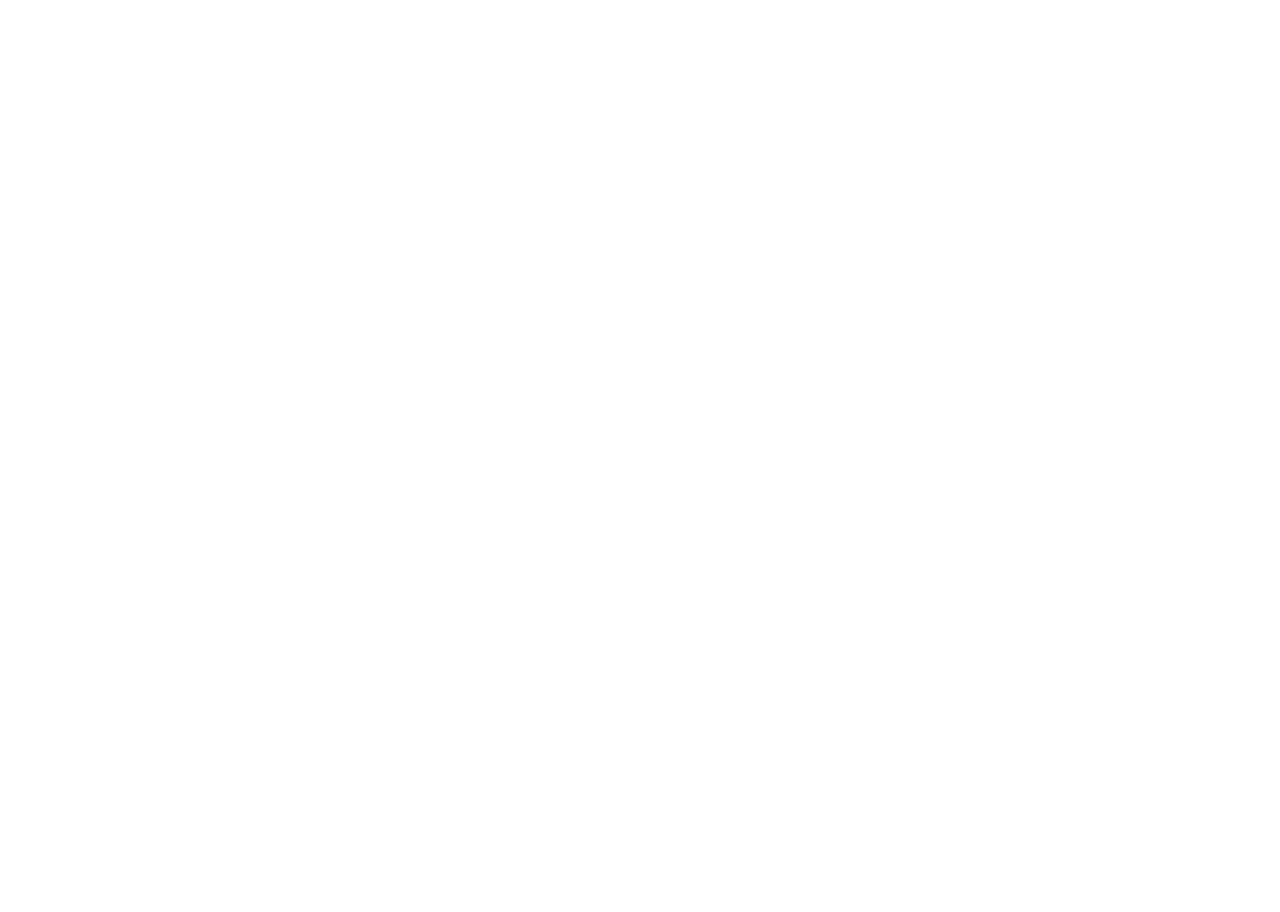
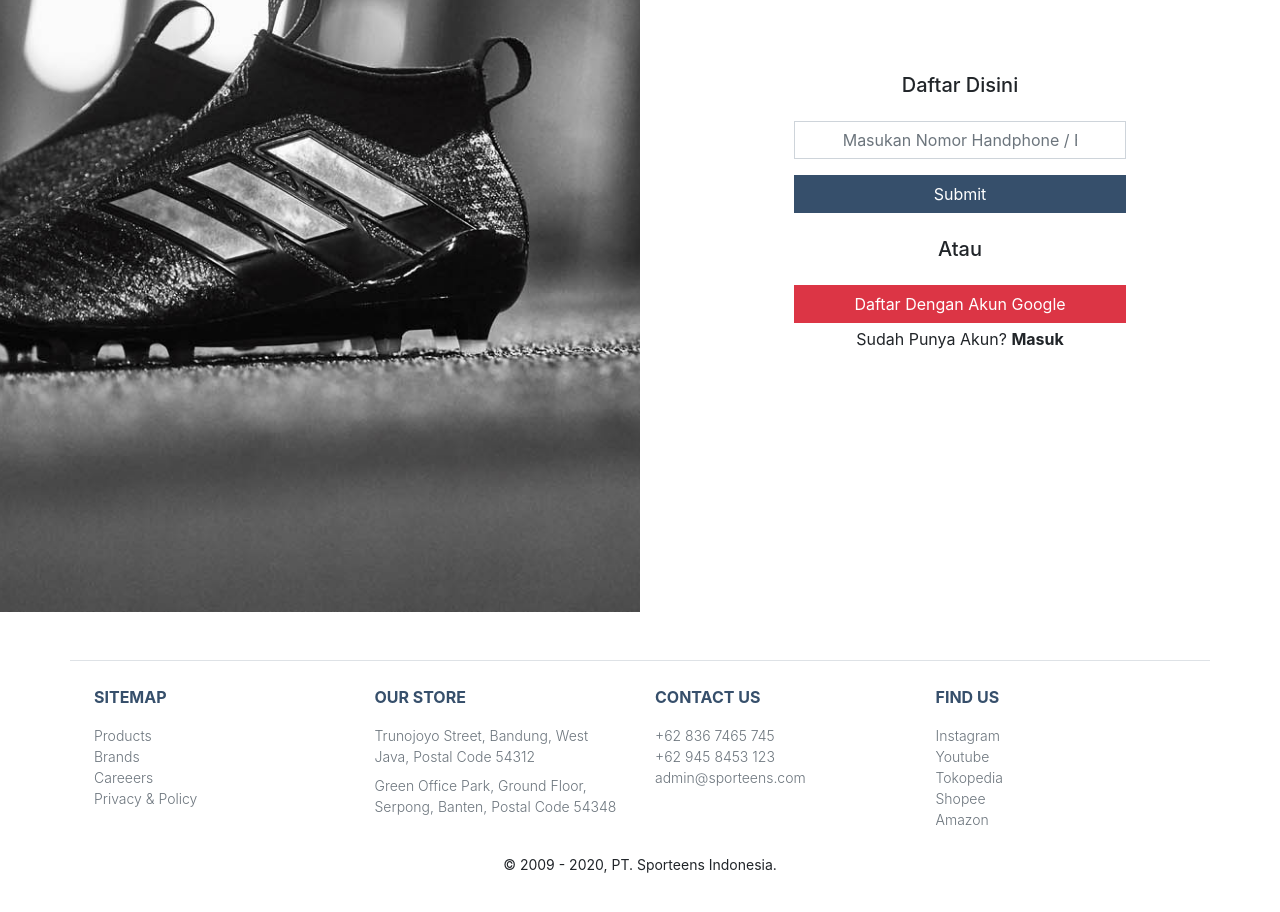
Before and after one commit to jamaludinfikrii/sporteens, a React (Create React App) app: page /register in a window 1280 px wide. Shown: the part 260-1172 px from the top of the page. Before the commit the page ends 800 px from the top, so only its background shows below. Built offline with nearby package versions, Linux system fonts and the light colour scheme.

Commit message:
validator

```diff
--- a/src/App.js
+++ b/src/App.js
@@ -8,6 +8,8 @@
 import ListProducts from './pages/ListProducts'
 import Brands from './pages/Brands'
 import Cart from './pages/Cart'
+import Register from './pages/Register'
+import Footer from './components/Footer'
 //
 
 export class App extends Component {
@@ -22,7 +24,9 @@
           <Route path='/products' component={ListProducts} />
           <Route path='/brands' component={Brands} />
           <Route path='/carts' component={Cart} />
+          <Route path='/register' component={Register} />
         </Switch>
+        <Footer/>
       </div>
       </BrowserRouter>
     )
--- /dev/null
+++ b/src/components/Footer.jsx
@@ -0,0 +1,53 @@
+import React from 'react'
+
+function Footer (){
+    return(
+        <div className="py-5 px-3">
+                    <div className="container border-top p-4">
+
+                        <div className="row">
+                            <div className="col-md-3">
+                                <p className='sporteens-main-dark font-weight-bold p-0 m-0'> SITEMAP </p>
+                                <p className='text-secondary font-weight-light sporteens-font-14 p-0 m-0 mt-3'> Products </p>
+                                <p className='text-secondary font-weight-light sporteens-font-14 p-0 m-0'> Brands </p>
+                                <p className='text-secondary font-weight-light sporteens-font-14 p-0 m-0'> Careeers </p>
+                                <p className='text-secondary font-weight-light sporteens-font-14 p-0 m-0'> Privacy & Policy </p>
+                            </div>
+
+                            <div className="col-md-3">
+                                <p className='sporteens-main-dark font-weight-bold p-0 m-0'> OUR STORE </p>
+                                <p className='text-secondary font-weight-light sporteens-font-14 p-0 m-0 mt-3'> Trunojoyo Street, Bandung, West Java, Postal Code 54312 </p>
+                                <p className='text-secondary font-weight-light sporteens-font-14 p-0 m-0 mt-2'> Green Office Park, Ground Floor, Serpong, Banten, Postal Code 54348 </p>
+
+                            </div>
+
+                            <div className="col-md-3">
+                                <p className='sporteens-main-dark font-weight-bold p-0 m-0'> CONTACT US </p>
+                                <p className='text-secondary font-weight-light sporteens-font-14 p-0 m-0 mt-3'>+62 836 7465 745</p>
+                                <p className='text-secondary font-weight-light sporteens-font-14 p-0 m-0'>+62 945 8453 123</p>
+                                <p className='text-secondary font-weight-light sporteens-font-14 p-0 m-0'>admin@sporteens.com</p>
+
+                            </div>
+
+                            <div className="col-md-3">
+                                <p className='sporteens-main-dark font-weight-bold p-0 m-0'> FIND US </p>
+                                <p className='text-secondary font-weight-light sporteens-font-14 p-0 m-0 mt-3'>Instagram</p>
+                                <p className='text-secondary font-weight-light sporteens-font-14 p-0 m-0'>Youtube</p>
+                                <p className='text-secondary font-weight-light sporteens-font-14 p-0 m-0'>Tokopedia</p>
+                                <p className='text-secondary font-weight-light sporteens-font-14 p-0 m-0'>Shopee</p>
+                                <p className='text-secondary font-weight-light sporteens-font-14 p-0 m-0'>Amazon</p>
+
+                            </div>
+                        </div>
+
+                        <div className='text-center mt-4 sporteens-font-14'>
+                            © 2009 - 2020, PT. Sporteens Indonesia.
+                        </div>
+
+                    </div>
+
+                </div>
+    )
+}
+
+export default Footer
--- a/src/pages/LandingPage.jsx
+++ b/src/pages/LandingPage.jsx
@@ -143,51 +143,7 @@
 
                 {/* Footer Section */}
 
-                <div className="py-5 px-3">
-                    <div className="container border-top p-4">
 
-                        <div className="row">
-                            <div className="col-md-3">
-                                <p className='sporteens-main-dark font-weight-bold p-0 m-0'> SITEMAP </p>
-                                <p className='text-secondary font-weight-light sporteens-font-14 p-0 m-0 mt-3'> Products </p>
-                                <p className='text-secondary font-weight-light sporteens-font-14 p-0 m-0'> Brands </p>
-                                <p className='text-secondary font-weight-light sporteens-font-14 p-0 m-0'> Careeers </p>
-                                <p className='text-secondary font-weight-light sporteens-font-14 p-0 m-0'> Privacy & Policy </p>
-                            </div>
-
-                            <div className="col-md-3">
-                                <p className='sporteens-main-dark font-weight-bold p-0 m-0'> OUR STORE </p>
-                                <p className='text-secondary font-weight-light sporteens-font-14 p-0 m-0 mt-3'> Trunojoyo Street, Bandung, West Java, Postal Code 54312 </p>
-                                <p className='text-secondary font-weight-light sporteens-font-14 p-0 m-0 mt-2'> Green Office Park, Ground Floor, Serpong, Banten, Postal Code 54348 </p>
-
-                            </div>
-
-                            <div className="col-md-3">
-                                <p className='sporteens-main-dark font-weight-bold p-0 m-0'> CONTACT US </p>
-                                <p className='text-secondary font-weight-light sporteens-font-14 p-0 m-0 mt-3'>+62 836 7465 745</p>
-                                <p className='text-secondary font-weight-light sporteens-font-14 p-0 m-0'>+62 945 8453 123</p>
-                                <p className='text-secondary font-weight-light sporteens-font-14 p-0 m-0'>admin@sporteens.com</p>
-
-                            </div>
-
-                            <div className="col-md-3">
-                                <p className='sporteens-main-dark font-weight-bold p-0 m-0'> FIND US </p>
-                                <p className='text-secondary font-weight-light sporteens-font-14 p-0 m-0 mt-3'>Instagram</p>
-                                <p className='text-secondary font-weight-light sporteens-font-14 p-0 m-0'>Youtube</p>
-                                <p className='text-secondary font-weight-light sporteens-font-14 p-0 m-0'>Tokopedia</p>
-                                <p className='text-secondary font-weight-light sporteens-font-14 p-0 m-0'>Shopee</p>
-                                <p className='text-secondary font-weight-light sporteens-font-14 p-0 m-0'>Amazon</p>
-
-                            </div>
-                        </div>
-
-                        <div className='text-center mt-4 sporteens-font-14'>
-                            © 2009 - 2020, PT. Sporteens Indonesia.
-                        </div>
-
-                    </div>
-
-                </div>
 
 
             </div>
--- /dev/null
+++ b/src/pages/Register.jsx
@@ -0,0 +1,38 @@
+import React, { Component } from 'react';
+import './../supports/css/Register.css';
+
+class Register extends Component{
+    render(){
+        return(
+            <div>
+                <div className="container-fluid">
+                    <div className="row justify-content-center align-items-center">
+                        {/* Image */}
+                        <div className="myfsid-register-image col-12 col-md-6 d-none d-md-block">
+
+                        </div>
+
+                        {/* Register */}
+                        <div className="col-12 col-md-6 pt-5 pt-md-0 text-center">
+                            <div className="row justify-content-center px-5">
+                                <div className="col-12 col-md-8">
+                                    {/* Register */}
+                                    <h5 className="font-weight-bolder mb-4">Daftar Disini</h5>
+                                    <input type="text" className="form-control rounded-0 mb-3 px-5" placeholder="Masukan Nomor Handphone / Email" />
+                                    <input type="button" value="Submit" className="btn rounded-0 w-100 sporteens-bg-main-dark text-white" />
+
+                                    {/* Register With Google */}
+                                    <h5 className="font-weight-bolder my-4">Atau</h5>
+                                    <input type="button" value="Daftar Dengan Akun Google" className="btn rounded-0 w-100 mb-1 btn-danger text-white" />
+                                    <span>Sudah Punya Akun? <b>Masuk</b></span>
+                                </div>
+                            </div>
+                        </div>
+                    </div>
+                </div>
+            </div>
+        )
+    }
+}
+
+export default Register
--- /dev/null
+++ b/src/supports/css/Register.css
@@ -0,0 +1,7 @@
+.myfsid-register-image{
+    background-image: url(./../images/OurTopBoots2020.jpg);
+    height: 800px;
+    background-position: center;
+    background-repeat: no-repeat;
+    background-size: cover;
+}
```
Also changed, not shown: src/supports/images/OurTopBoots2020.jpg (added).
